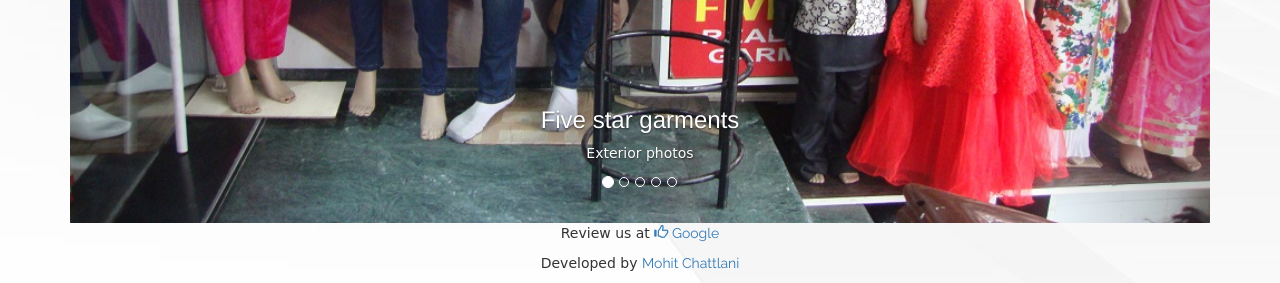
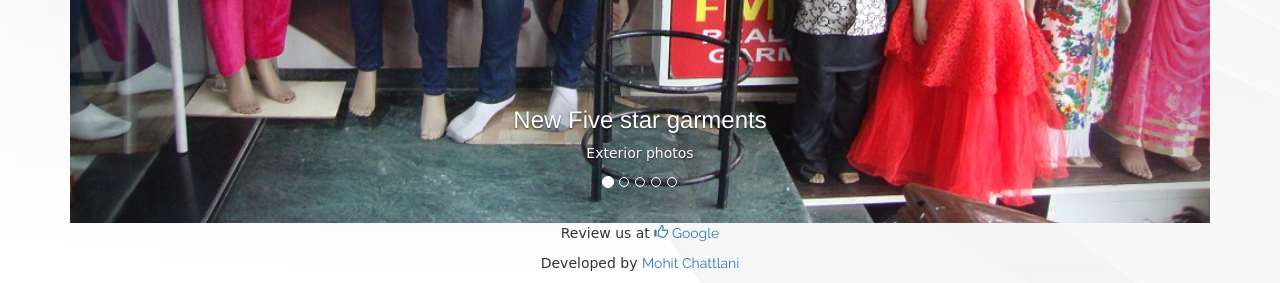
Before and after one commit to MohitChattlani/Fivestargarments-website, a PHP site: page /public/gallery.php in a window 1280 px wide. Shown: the part 778-1061 px from the top of the page. Run offline with PHP 8.4, Linux system fonts and the light colour scheme; some libraries are stand-ins or nearby versions; some web fonts are replaced.

Commit message:
Text changed

```diff
--- a/public/about.php
+++ b/public/about.php
@@ -10,7 +10,7 @@
 <link rel="stylesheet" type="text/css" href="stylesheet/aboutstyl.css">
 		<div class="base">
 			<div class="page-header">
-				<h2>Five star readymade Garments</h2>
+				<h2>New Five star Garments</h2>
 			</div>
 			<p class="para">A family clothing shop based in New delhi. We deal in formal clothing, casual clothing, woolen clothing, baby clothing, wedding clothing and other clothing accessories. The store is open all seven days with working hours from 10:30AM to 9:30PM <kbd>except Monday.</kbd></p>
 		<p class="para">
--- a/public/gallery.php
+++ b/public/gallery.php
@@ -23,7 +23,7 @@
     <div class="item active">
       <img class="shopimg" src="images/shop1.1.jpg" alt="shop1">
       <div class="carousel-caption">
-        <h3>Five star garments</h3>
+        <h3>New Five star garments</h3>
         <p>Exterior photos</p>
       </div>
     </div>
@@ -31,7 +31,7 @@
     <div class="item">
       <img class="shopimg" src="images/shop1.2.jpg" alt="shop2">
       <div class="carousel-caption">
-        <h3>Five star garments</h3>
+        <h3>New Five star garments</h3>
         <p>Interior photos</p>
       </div>
     </div>
@@ -39,7 +39,7 @@
     <div class="item">
       <img class="shopimg" src="images/shop1.3.jpg" alt="shop3">
       <div class="carousel-caption">
-        <h3>Five star garments</h3>
+        <h3>New Five star garments</h3>
         <p>View from outside</p>
       </div>
     </div>
@@ -47,14 +47,14 @@
     <div class="item">
       <img class="shopimg" src="images/shop1.4.jpg" alt="shop4">
       <div class="carousel-caption">
-        <h3>Five star garments</h3>
+        <h3>New Five star garments</h3>
         <p>Interior photos</p>
       </div>
     </div>
     <div class="item">
       <img class="shopimg" src="images/shop1.5.jpg" alt="shop5">
       <div class="carousel-caption">
-        <h3>Five star garments</h3>
+        <h3>New Five star garments</h3>
         <p>Exterior photos</p>
       </div>
     </div>
```
Also changed, not shown: public/images/family3.jpg.
